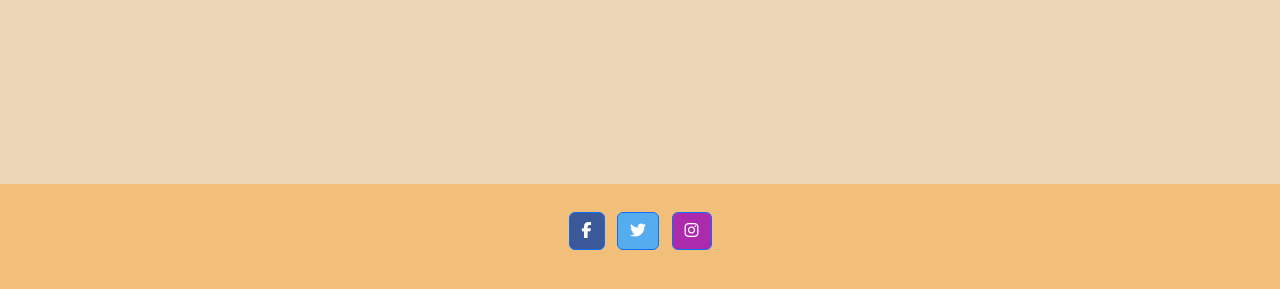
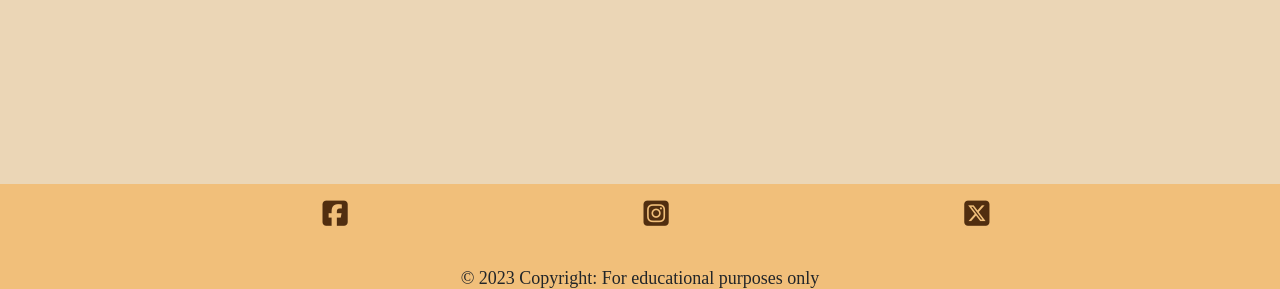
Before and after one commit to shellym96/dog-stagram, a Django app: page /add_dog in a window 1280 px wide. Shown: the part 511-800 px from the top of the page. Run offline with Django 3.2, Linux system fonts and the light colour scheme; some libraries are stand-ins or nearby versions.

Commit message:
Edit footer to suit site better

```diff
--- a/templates/base.html
+++ b/templates/base.html
@@ -18,50 +18,27 @@
     {% endblock %}
     <!-- footer -->
     <hr>
-    <footer class="footer" style="background-color: rgb(241, 191, 122);">
-    <!-- Grid container -->
-    <div class="container p-4 pb-0">
-      <!-- Section: Social media -->
-      <section class="mb-4">
-        <!-- Facebook -->
-        <a
-          class="btn btn-primary btn-floating m-1"
-          style="background-color: #3b5998;"
-          href="https://www.facebook.com/" target="_blank" rel="noopener"
-          role="button"
-          ><i class="fab fa-facebook-f"></i>
-        </a>
-
-        <!-- Twitter -->
-        <a
-          class="btn btn-primary btn-floating m-1"
-          style="background-color: #55acee;"
-          href="https://twitter.com/?lang=en" target="_blank" rel="noopener"
-          role="button"
-          ><i class="fab fa-twitter"></i>
-        </a>
-
-        <!-- Instagram -->
-        <a
-          class="btn btn-primary btn-floating m-1"
-          style="background-color: #ac2bac;"
-          href="https://www.instagram.com/" target="_blank" rel="noopener"
-          role="button"
-          ><i class="fab fa-instagram"></i>
-        </a>
-      </section>
-      <!-- Section: Social media -->
-    </div>
-    <!-- Grid container -->
-
-    <!-- Copyright -->
+    <footer>
+      <ul class="socials">
+        <li>
+          <a href="https://www.facebook.com/" target="_blank" rel="noopener"
+          aria-label="Come visit our facebook page its opens in a new link"><i class="fa-brands fa-square-facebook"></i></a>
+        </li>
+        <li>
+          <a href="https://www.instagram.com/" target="_blank" rel="noopener"
+           aria-label="Come visit our instagram page its opens in a new link"><i class="fa-brands fa-square-instagram"></i></a>
+        </li>
+        <li>
+          <a href="https://twitter.com/" target="_blank" rel="noopener"
+          aria-label="Come visit our twiiter page its opens in a new link"><i class="fa-brands fa-square-x-twitter"></i></a>
+        </li>
+      </ul>
+       <!-- Copyright -->
     <div class="text-center p-3">
       © 2023 Copyright:
       For educational purposes only
     </div>
-    <!-- Copyright -->
-  </footer>
-  <!-- End of .container -->
+    </footer>
 </body>
 <script src="https://code.jquery.com/jquery-3.2.1.slim.min.js" integrity="sha384-KJ3o2DKtIkvYIK3UENzmM7KCkRr/rE9/Qpg6aAZGJwFDMVNA/GpGFF93hXpG5KkN" crossorigin="anonymous"></script>
 <script src="https://cdn.jsdelivr.net/npm/bootstrap@5.3.2/dist/js/bootstrap.bundle.min.js" integrity="sha384-C6RzsynM9kWDrMNeT87bh95OGNyZPhcTNXj1NW7RuBCsyN/o0jlpcV8Qyq46cDfL" crossorigin="anonymous"></script>
```
